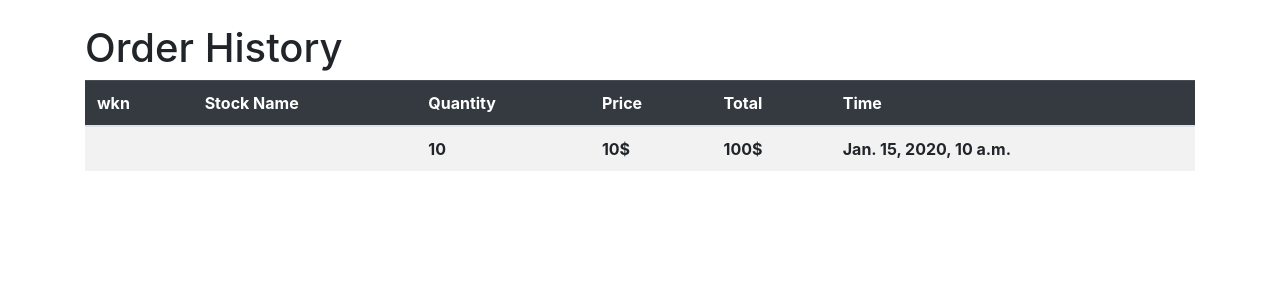
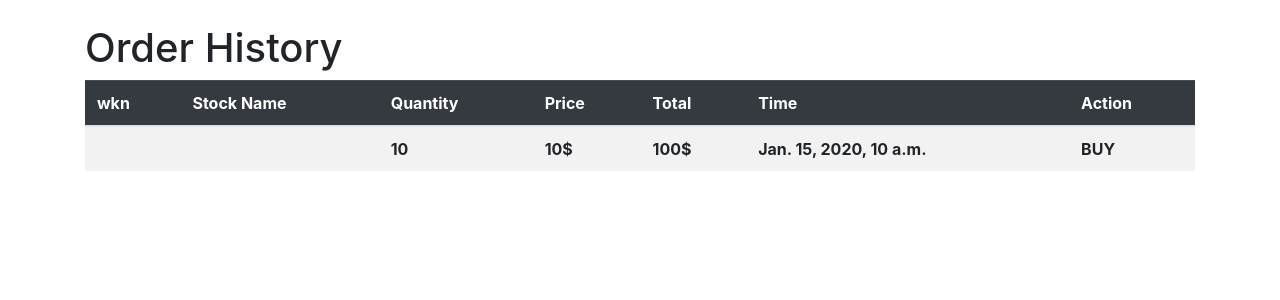
Before and after one commit to manuelkienlein/hackaTUM_JPM-Trading, a Django app: page /accounts/order-history in a window 1280 px wide. Shown: the part 56-356 px from the top of the page. Run offline with Django 4.2, Linux system fonts and the light colour scheme; a user stored in the database is signed in; tables that the repository leaves empty hold one stand-in row (values such as "Sample post"); lists and menus that the app fills with data are empty; some libraries are stand-ins or nearby versions.

Commit message:
Fixed order history page

```diff
--- a/web/templates/account/order-history.html
+++ b/web/templates/account/order-history.html
@@ -25,8 +25,7 @@
             <th scope="col">Price</th>
             <th scope="col">Total</th>
             <th scope="col">Time</th>
-
-
+            <th scope="col">Action</th>
         </tr>
         </thead>
         <tbody>
@@ -38,6 +37,7 @@
                 <th> {{ match.price_sold }}$</th>
                 <th> {% widthratio match.quantity_transaction 1 match.price_sold %}$</th>
                 <th> {{ match.timestamp }}</th>
+                <th> {% if match.user_buyer == user %}BUY{% else %}SELL{% endif %} </th>
             </tr>
         {% endfor %}
         </tbody>
--- a/web/views.py
+++ b/web/views.py
@@ -8,7 +8,7 @@
 from core.models import Order, Stock, Match
 from api.forms import orderData, deleteOrder
 from web.forms import RegisterUserForm
-from django.db.models import F
+from django.db.models import F, Q
 
 
 def index(request):
@@ -56,7 +56,7 @@
 
 
 def account_order_history(request):
-    matches = Match.objects.filter(user_buyer=request.user).filter(user_seller=request.user)
+    matches = Match.objects.filter(Q(user_buyer=request.user) | Q(user_seller=request.user))
     return render(request, 'account/order-history.html', {'matches': matches})
 
 def create(request):
```
